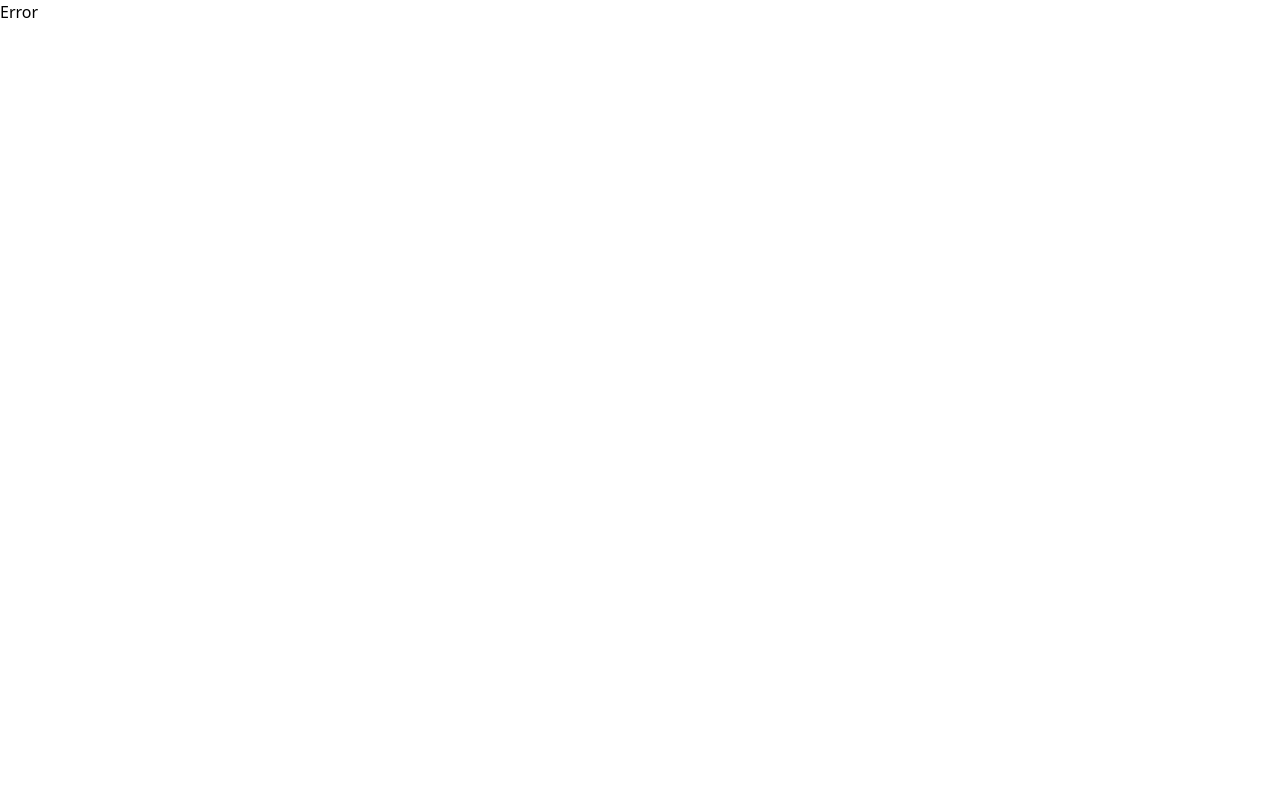
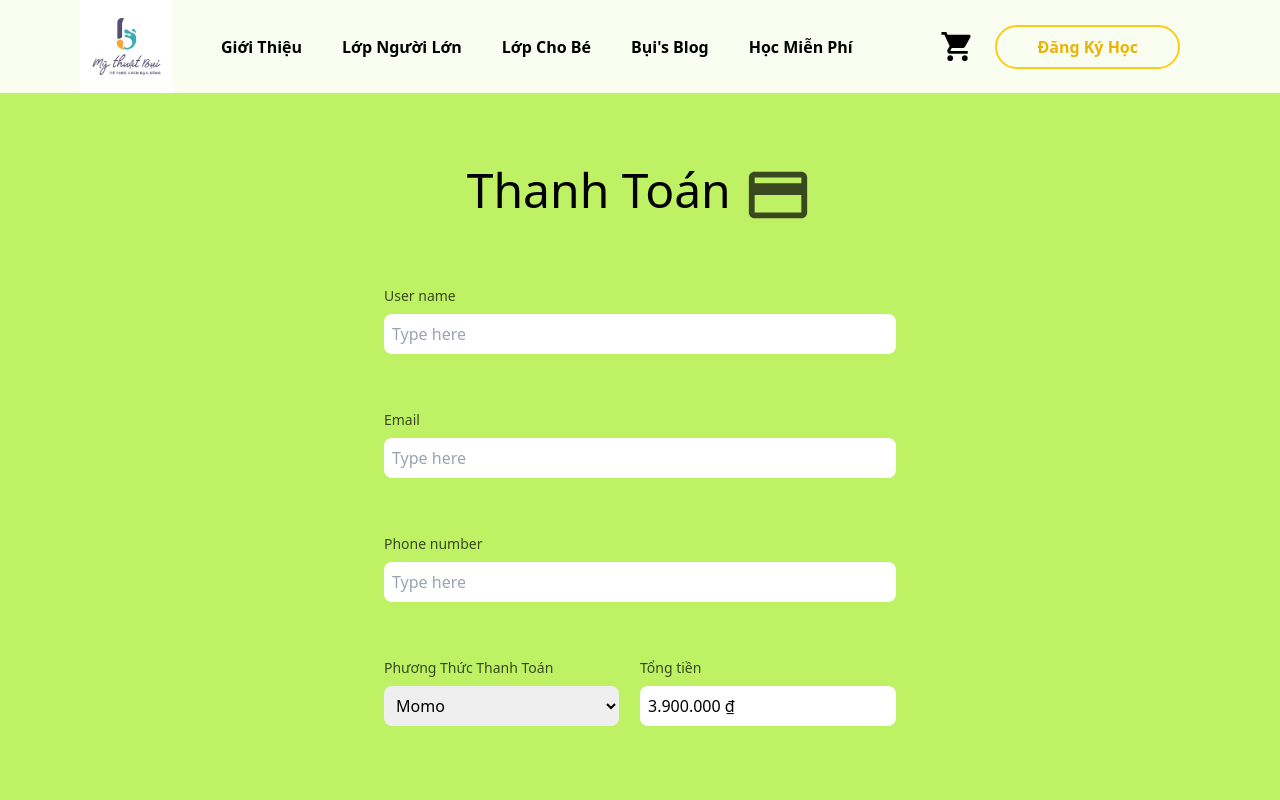
Before and after one commit to justDaniel2002/exam-schedule-management-project-FE, a React (Vite) app in the folder Client/: page /Payment in a window 1280 px wide. Before the commit this address had no page. Shown: the top 800 px of the page. Built offline with nearby package versions, Linux system fonts and the light colour scheme.

Commit message:
update cart

```diff
--- a/Client/src/App.tsx
+++ b/Client/src/App.tsx
@@ -11,6 +11,9 @@ import Error from "./page/Error";
 import Admin from "./page/Admin";
 import PageLayout from "./layout/PageLayout";
 import Home from "./page/Home";
+import LandingPage from "./page/LandingPage";
+import Cart from "./page/Cart";
+import Payment from "./page/Payment";
 
 function App() {
   const router = createBrowserRouter(
@@ -21,6 +24,9 @@ function App() {
         </Route>
         <Route path="/" element={<PageLayout />}>
             <Route index element={<Home />}/>
+            <Route path="LandingPage" element={<LandingPage />}/>
+            <Route path="Cart" element={<Cart />}/>
+            <Route path="Payment" element={<Payment />}/>
         </Route>
       </Route>
     ),
--- a/Client/src/components/HomeNavbar.tsx
+++ b/Client/src/components/HomeNavbar.tsx
@@ -1,23 +1,44 @@
-import { Link } from "react-router-dom"
-import MenuLogo from "../assets/MenuLogo.jpg"
-import MenuData from "../data/MenuData"
+import { Link } from "react-router-dom";
+import ShoppingCartIcon from "@mui/icons-material/ShoppingCart";
+import MenuLogo from "../assets/MenuLogo.jpg";
+import MenuData from "../data/MenuData";
 
 const HomeNavbar = () => {
-    return <>
-    <div className="flex items-center px-20 justify-between fixed bg-white bg-opacity-90">
+  return (
+    <>
+      <div className="flex items-center px-20 justify-between fixed bg-white bg-opacity-90">
         <div className="w-1/12">
-            <img src={MenuLogo} alt="Logo"/>
+          <Link to={"/"}>
+            <img src={MenuLogo} alt="Logo" />
+          </Link>
         </div>
         <div className="flex justify-between">
-            {MenuData.map(data => <>
-            <Link className="font-semibold mr-10 hover:text-yellow-500" to={data.link}>{data.label}</Link>
-            </>)}
+          {MenuData.map((data) => (
+            <>
+              <Link
+                className="font-semibold mr-10 hover:text-yellow-500"
+                to={data.link}
+              >
+                {data.label}
+              </Link>
+            </>
+          ))}
         </div>
-        <div className="border-2 border-yellow-400 text-yellow-500 hover:bg-yellow-400 hover:text-white font-semibold rounded-full py-2 px-10"><Link to={"/"}>Đăng Ký Học</Link></div>
-    </div>
+        <div className="flex items-center">
+          <Link to={"/Cart"}>
+            <ShoppingCartIcon
+              sx={{ fontSize: "35px" }}
+              className="hover:text-blue-500"
+            />
+          </Link>
 
+          <div className="mx-5 border-2 border-yellow-400 text-yellow-500 hover:bg-yellow-400 hover:text-white font-semibold rounded-full py-2 px-10">
+            <Link to={"/LandingPage"}>Đăng Ký Học</Link>
+          </div>
+        </div>
+      </div>
+    </>
+  );
+};
 
-    </>
-}
-
-export default HomeNavbar
+export default HomeNavbar;
--- /dev/null
+++ b/Client/src/data/CartData.ts
@@ -0,0 +1,18 @@
+const CartData = [
+  {
+    Course: "khoá học chì sáp",
+    Level: "CƠ BẢN",
+    Teacher: "Cô A",
+    EnrollDate: "29/09/2023",
+    UnitPrice: 1400000,
+  },
+  {
+    Course: "khoá học phong cảnh",
+    Level: "CƠ BẢN",
+    Teacher: "Thầy B",
+    EnrollDate: "29/05/2023",
+    UnitPrice: 2500000,
+  },
+];
+
+export default CartData
--- /dev/null
+++ b/Client/src/page/Cart.tsx
@@ -0,0 +1,71 @@
+import ShoppingCart from "@mui/icons-material/ShoppingCart";
+import Table from "@mui/material/Table";
+import TableBody from "@mui/material/TableBody";
+import TableCell from "@mui/material/TableCell";
+import TableContainer from "@mui/material/TableContainer";
+import TableHead from "@mui/material/TableHead";
+import TableRow from "@mui/material/TableRow";
+import Paper from "@mui/material/Paper";
+import CartData from "../data/CartData";
+import { numberToVietnameseDong } from "../util/util";
+import { Link } from "react-router-dom";
+
+const Cart = () => {
+  return (
+    <>
+      <div className="bg-lime-300 pt-40 font-medium">
+        <div className="w-2/3 m-auto bg-white border-2 mb-10 border-black">
+          <div className="text-center mb-14">
+            Giỏ hàng <ShoppingCart />
+          </div>
+          <div className="m-auto w-4/5 mb-20">
+            <TableContainer component={Paper}>
+              <Table sx={{ minWidth: 650 }} aria-label="simple table">
+                <TableHead>
+                  <TableRow>
+                    <TableCell>Tên Khóa Học</TableCell>
+                    <TableCell align="right">Level</TableCell>
+                    <TableCell align="right">Giáo Viên</TableCell>
+                    <TableCell align="right">Ngày đăng ký</TableCell>
+                    <TableCell align="right">Giá tiền&nbsp;(VND)</TableCell>
+                  </TableRow>
+                </TableHead>
+                <TableBody>
+                  {CartData.map((data, index) => (
+                    <TableRow
+                      key={index}
+                      sx={{ "&:last-child td, &:last-child th": { border: 0 } }}
+                    >
+                      <TableCell component="th" scope="row">
+                        {data.Course}
+                      </TableCell>
+                      <TableCell align="right">
+                        {data?.Level === undefined
+                          ? "CHƯA LỰA CHỌN CẤP ĐỘ"
+                          : data.Level}
+                      </TableCell>
+                      <TableCell align="right">{data.Teacher}</TableCell>
+                      <TableCell align="right">{data.EnrollDate}</TableCell>
+                      <TableCell align="right">
+                        {numberToVietnameseDong(data.UnitPrice)}
+                      </TableCell>
+                    </TableRow>
+                  ))}
+                </TableBody>
+              </Table>
+            </TableContainer>
+          </div>
+        </div>
+        <div className="text-center">
+          <Link to={"/Payment"}>
+            <button className="text-white bg-orange-500 py-2 px-6 mb-20">
+              Xác nhận
+            </button>
+          </Link>
+        </div>
+      </div>
+    </>
+  );
+};
+
+export default Cart;
--- /dev/null
+++ b/Client/src/page/LandingPage.tsx
@@ -0,0 +1,27 @@
+import BackGround from "../assets/background.jpg";
+
+const LandingPage = () => {
+  return (
+    <>
+      <div>
+        <img className="w-full" src={BackGround} alt="Logo" />
+        <div
+          style={{ right: "35%", bottom: "30%" }}
+          className="absolute w-1/3 bg-lime-400 bg-opacity-60 py-4 font-medium text-xl text-black rounded-3xl"
+        >
+          <div className="text-center mb-10">Khóa học thử trong 3 ngày</div>
+          <ul className="m-auto w-2/3 mb-10">
+            <li className="mb-5">• Khám phá tiềm năng của con em</li>
+            <li className="mb-5">• Các bài học tiếp cận đơn giản, dễ hiểu</li>
+            <li className="mb-5">• Tìm ra sở thích phù hợp với bé </li>
+          </ul>
+          <div className="text-center">
+            <button className="text-white bg-orange-500 py-2 px-6">Đăng Kí</button>
+          </div>
+        </div>
+      </div>
+    </>
+  );
+};
+
+export default LandingPage;
--- /dev/null
+++ b/Client/src/page/Payment.tsx
@@ -0,0 +1,85 @@
+import { Form, Link } from "react-router-dom";
+import CreditCardIcon from "@mui/icons-material/CreditCard";
+import CartData from "../data/CartData";
+import { numberToVietnameseDong } from "../util/util";
+
+const Payment = () => {
+  return (
+    <>
+      <div className="bg-lime-300 pt-40 font-medium">
+        <div className="text-center text-5xl mb-14">
+          Thanh Toán{" "}
+          <CreditCardIcon sx={{ fontSize: "70px" }} className="opacity-70" />
+        </div>
+        <div className="m-auto w-2/5 mb-20">
+          <Form method="post">
+            <div className="mb-14">
+              <label className="mb-2 text-sm opacity-70 block">User name</label>
+              <input
+                name="username"
+                className="w-full p-2 rounded-lg"
+                placeholder="Type here"
+              />
+            </div>
+
+            <div className="mb-14">
+              <label className="mb-2 text-sm opacity-70 block">Email</label>
+              <input
+                name="email"
+                className="w-full p-2 rounded-lg"
+                placeholder="Type here"
+              />
+            </div>
+
+            <div className="mb-14">
+              <label className="mb-2 text-sm opacity-70 block">
+                Phone number
+              </label>
+              <input
+                name="phone"
+                className="w-full p-2 rounded-lg"
+                placeholder="Type here"
+              />
+            </div>
+
+            <div className="mb-14 flex">
+              <div className="w-1/2">
+                <label className="mb-2 text-sm opacity-70 block">
+                  Phương Thức Thanh Toán
+                </label>
+                <select name="payMethod" className="w-11/12 p-2 rounded-lg">
+                  <option>Momo</option>
+                  <option>VNPay</option>
+                  <option>TPBank</option>
+                  <option>Visa</option>
+                </select>
+              </div>
+              <div className="w-1/2">
+                <label className="mb-2 text-sm opacity-70 block">
+                  Tổng tiền
+                </label>
+                <input
+                  name="ammount"
+                  className="w-full p-2 rounded-lg"
+                  readOnly
+                  value={numberToVietnameseDong(CartData.reduce((accumulator, currentObject) => {
+                    return accumulator + currentObject.UnitPrice;
+                  }, 0))}
+                />
+              </div>
+            </div>
+          </Form>
+        </div>
+        <div className="text-center">
+          <Link to={"/"}>
+            <button className="text-white bg-orange-500 py-2 px-6 mb-20">
+              Thanh toán
+            </button>
+          </Link>
+        </div>
+      </div>
+    </>
+  );
+};
+
+export default Payment;
--- /dev/null
+++ b/Client/src/util/util.ts
@@ -0,0 +1,17 @@
+function numberToVietnameseDong(number:number) {
+    // Check if the input is a valid number
+    if (isNaN(number)) {
+      return "Invalid input";
+    }
+
+    // Format the number as Vietnamese Dong
+    const formattedNumber = new Intl.NumberFormat("vi-VN", {
+      style: "currency",
+      currency: "VND",
+      minimumFractionDigits: 0,
+    }).format(number);
+
+    return formattedNumber;
+  }
+
+  export {numberToVietnameseDong}
```
